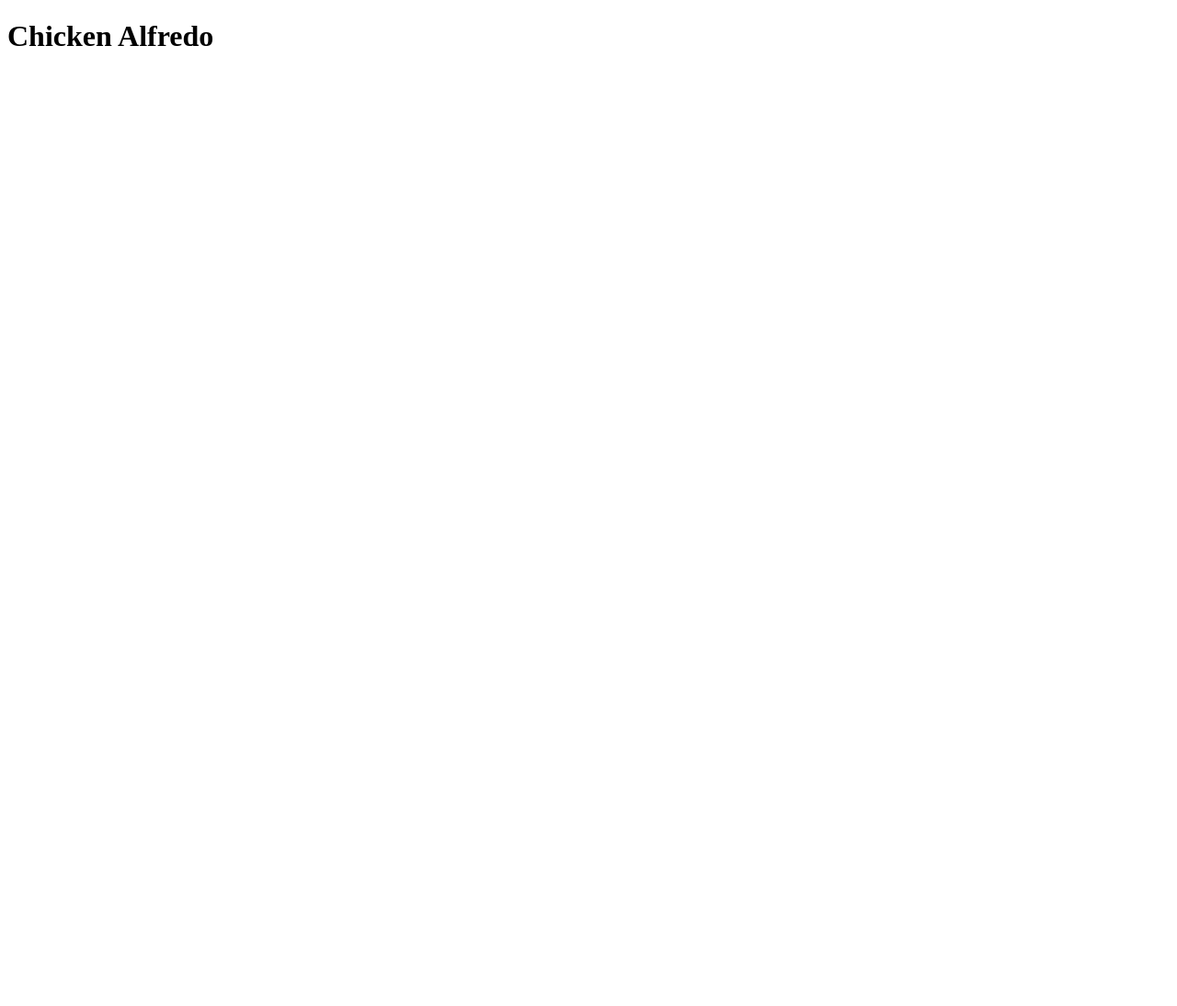
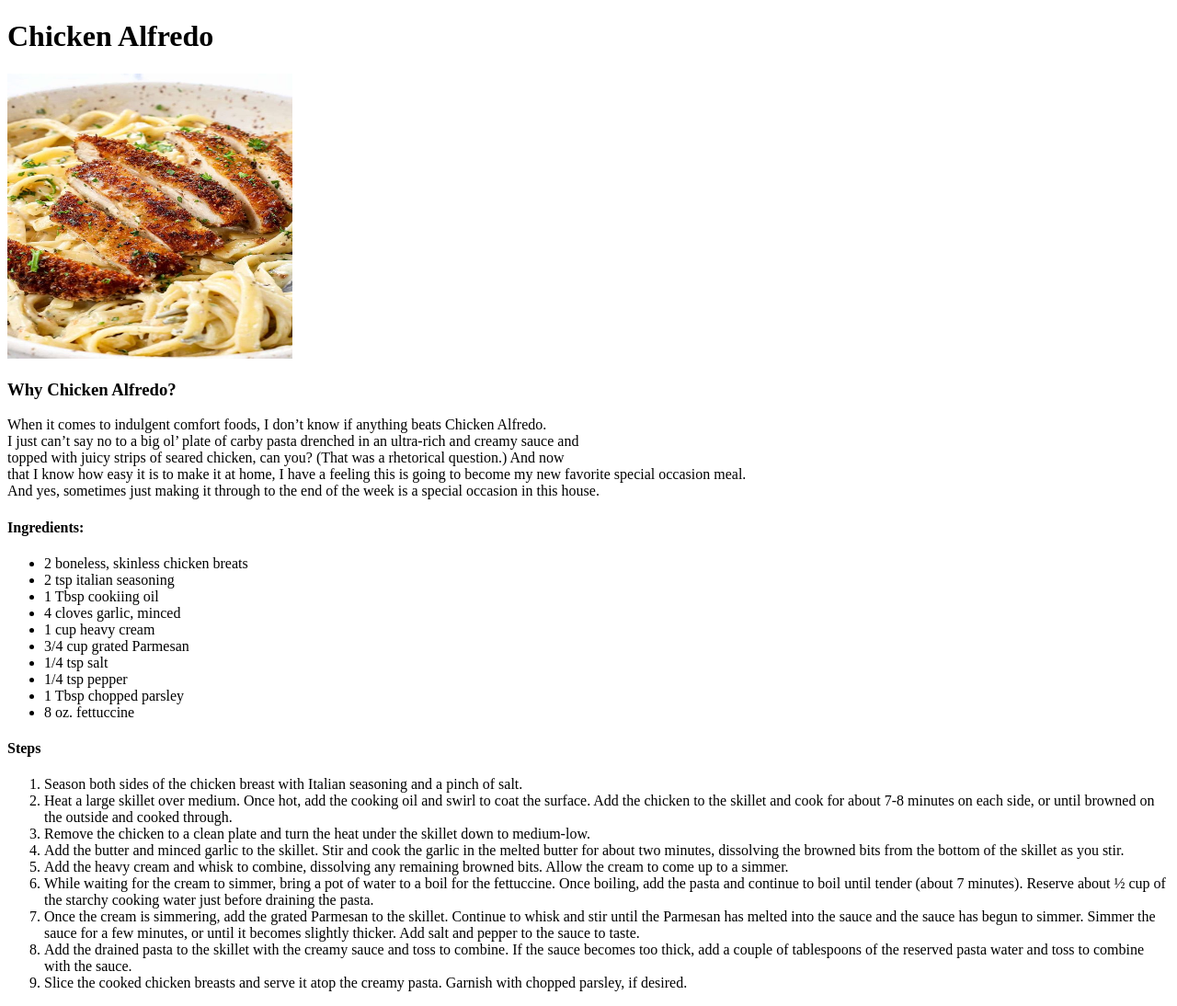
Before and after one commit to JayleneD2/odin-recipes, a plain HTML site: page recipes/chickenalfredo.html in a window 1280 px wide. Shown: the whole page at 92% size. Before the commit the page ends 800 px from the top, so only its background shows below. Drawn offline with Linux system fonts and the light colour scheme.

Commit message:
added support for jpg and gif img formats and included ul and ol for ingredients and steps

```diff
--- a/recipes/chickenalfredo.html
+++ b/recipes/chickenalfredo.html
@@ -7,5 +7,48 @@
 </head>
 <body>
     <h1>Chicken Alfredo</h1>
+    <img src="/images/chickenalfredo.jpg" alt="Chicken Alfredo" height="310" width="310">
+
+    <h3>Why Chicken Alfredo?</h3>
+    <p> When it comes to indulgent comfort foods, I don’t know if anything beats Chicken Alfredo. <br>
+        I just can’t say no to a big ol’ plate of carby pasta drenched in an ultra-rich and creamy sauce and <br>
+         topped with juicy strips of seared chicken, can you? (That was a rhetorical question.) And now <br>
+          that I know how easy it is to make it at home, I have a feeling this is going to become my new favorite special occasion meal. <br> And yes, sometimes just making it through to the end of the week is a special occasion in this house.
+    </p>
+
+<h4>Ingredients:</h4>
+
+<ul>
+    <li>2 boneless, skinless chicken breats</li>
+    <li>2 tsp italian seasoning</li>
+    <li>1 Tbsp cookiing oil</li>
+    <li>4 cloves garlic, minced</li>
+    <li>1 cup heavy cream</li>
+    <li>3/4 cup grated Parmesan</li>
+    <li>1/4 tsp salt</li>
+    <li>1/4 tsp pepper</li>
+    <li>1 Tbsp chopped parsley</li>
+    <li>8 oz. fettuccine</li>
+
+
+</ul>
+
+<h4>Steps</h4>
+
+<ol>
+    <li>Season both sides of the chicken breast with Italian seasoning and a pinch of salt.</li>
+    <li>Heat a large skillet over medium. Once hot, add the cooking oil and swirl to coat the surface. Add the chicken to the skillet and cook for about 7-8 minutes on each side, or until browned on the outside and cooked through.</li>
+    <li>Remove the chicken to a clean plate and turn the heat under the skillet down to medium-low.</li>
+    <li>Add the butter and minced garlic to the skillet. Stir and cook the garlic in the melted butter for about two minutes, dissolving the browned bits from the bottom of the skillet as you stir.</li>
+    <li>Add the heavy cream and whisk to combine, dissolving any remaining browned bits. Allow the cream to come up to a simmer.</li>
+    <li>While waiting for the cream to simmer, bring a pot of water to a boil for the fettuccine. Once boiling, add the pasta and continue to boil until tender (about 7 minutes). Reserve about ½ cup of the starchy cooking water just before draining the pasta.
+    </li>
+    <li>Once the cream is simmering, add the grated Parmesan to the skillet. Continue to whisk and stir until the Parmesan has melted into the sauce and the sauce has begun to simmer. Simmer the sauce for a few minutes, or until it becomes slightly thicker. Add salt and pepper to the sauce to taste.
+    </li>
+    <li>Add the drained pasta to the skillet with the creamy sauce and toss to combine. If the sauce becomes too thick, add a couple of tablespoons of the reserved pasta water and toss to combine with the sauce.</li>
+    <li>Slice the cooked chicken breasts and serve it atop the creamy pasta. Garnish with chopped parsley, if desired.</li>
+
+</ol>
+
 </body>
 </html>
```
Also changed, not shown: index.html (+8 -0 lines), recipes/baleadas.html (+29 -0 lines), images/baleada.jpg (added), images/chickenalfredo.jpg (added), 1 other file.
